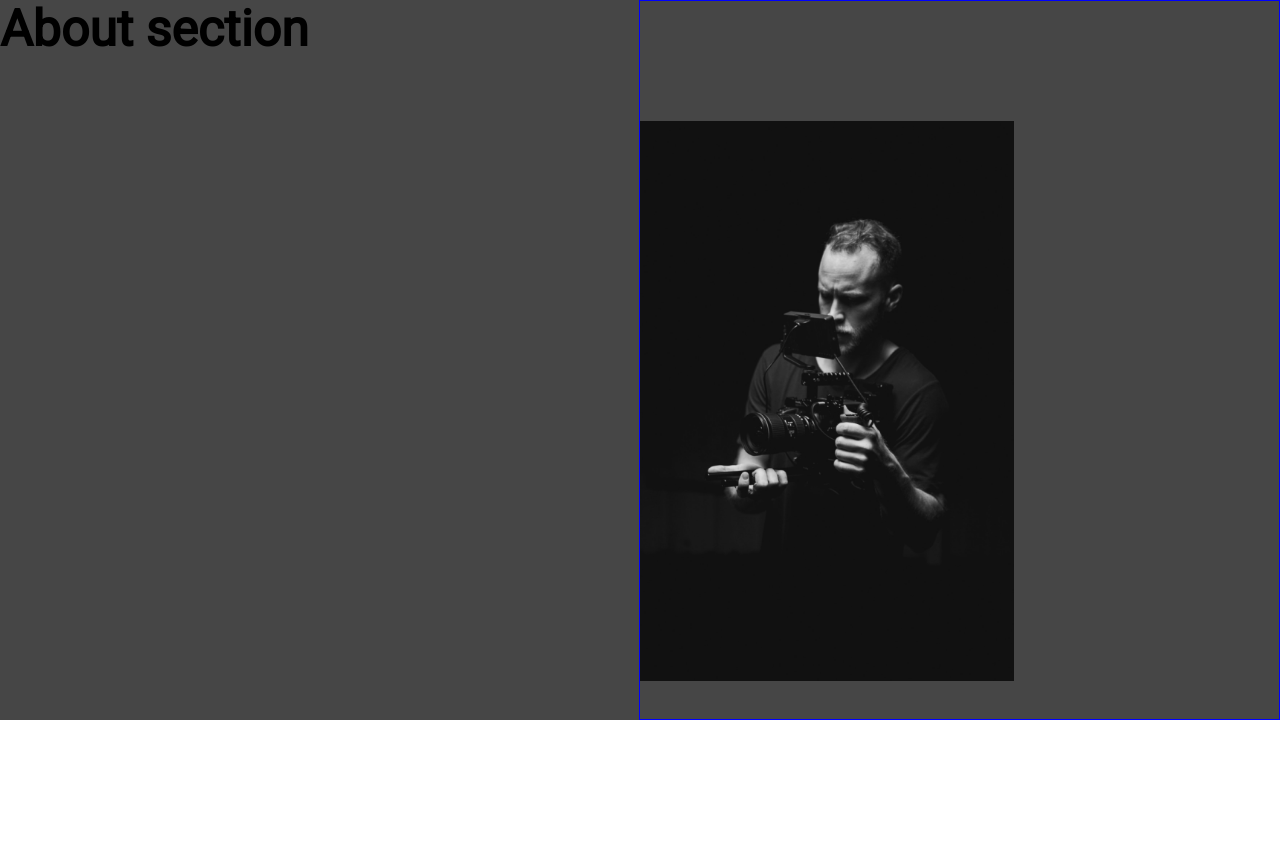
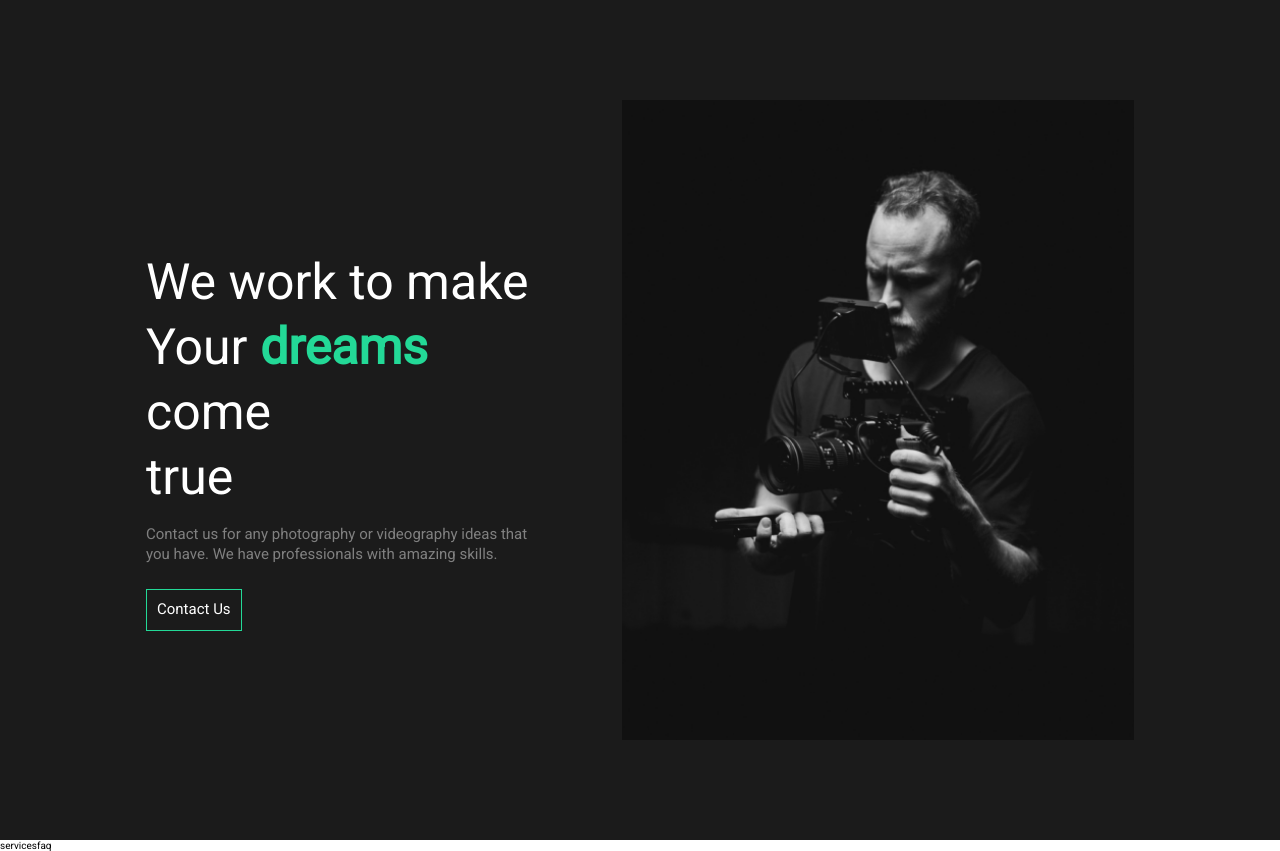
Before and after one commit to testingstuffbruhcmon/secondone, a React (Create React App) app: page / in a window 1280 px wide. Before the commit the page ends 800 px from the top, so only its background shows below. Built offline with nearby package versions, Linux system fonts and the light colour scheme.

Commit message:
Sectionized stuff

```diff
--- /dev/null
+++ b/src/components/Aboutsection.js
@@ -0,0 +1,38 @@
+import React from 'react';
+import styled from 'styled-components';
+import coverImg from '../img/home1.png';
+
+
+const About = ()=>{
+
+
+    return (
+        <div className="about">
+            <div className="greeting">
+                <div className="greeting__h2">We work to make</div>
+                <div className="greeting__h2">Your <span>dreams</span> come</div>
+                <div className="greeting__h2">true</div>
+                <div className="greeting__fuck">
+                Contact us for any photography or videography ideas that you have. We have professionals with amazing skills.
+                </div>
+                <StyledBTN href="#" className="contactbtn">Contact Us</StyledBTN>
+            </div>
+            <div className="imgTop">
+            <img src={coverImg} alt="camera image"/>
+            </div>
+        </div>
+    )
+}
+//we work to make your dreams come true
+const StyledBTN = styled.a`
+font-size:1.5rem;
+text-decoration:none;
+border:1px solid #23D997;
+align-self:flex-start;
+padding:1rem;
+margin-top:25px;
+color:white;
+`;
+
+
+export default About;
--- a/src/components/App.js
+++ b/src/components/App.js
@@ -1,5 +1,6 @@
 import React,{Fragment} from 'react';
 import About from '../pages/About';
+
 
 const App = () =>{
     return (
--- /dev/null
+++ b/src/components/Faqsection.js
@@ -0,0 +1,9 @@
+import React from 'react';
+
+const Facseqtion = () =>{
+
+
+    return "faq"
+}
+
+export default Facseqtion;
--- /dev/null
+++ b/src/components/Servicesection.js
@@ -0,0 +1,9 @@
+import React from 'react';
+
+const Servicesection = () =>{
+
+
+    return "services"
+}
+
+export default Servicesection;
--- a/src/css/styles.css
+++ b/src/css/styles.css
@@ -13,3 +13,35 @@ body {
 
 html {
   font-size: 62.5%; }
+
+.about {
+  display: flex;
+  background-color: #1b1b1b;
+  min-height: 70vh;
+  padding: 10rem;
+  justify-content: space-around; }
+
+.greeting {
+  color: white;
+  width: 30vw;
+  font-size: 5rem;
+  display: flex;
+  flex-direction: column;
+  line-height: 1.3;
+  padding-top: 15rem; }
+  .greeting__fuck {
+    margin-top: 1.5rem;
+    font-size: 1.5rem;
+    color: gray; }
+  .greeting span {
+    font-weight: 700;
+    color: #23d997; }
+
+.imgTop {
+  flex-basis: 40vw;
+  overflow: hidden; }
+  .imgTop img {
+    width: 100%;
+    height: 80vh;
+    display: block;
+    object-fit: cover; }
--- a/src/pages/About.js
+++ b/src/pages/About.js
@@ -1,45 +1,18 @@
-import React from 'react';
-import styled from 'styled-components';
-import coverImg from '../img/home1.png';
+import React,{Fragment} from 'react';
+import Aboutsection from '../components/Aboutsection';
+import Servicesection from '../components/Servicesection';
+import Faqsection from '../components/Faqsection';
+
+
 
 const About = ()=>{
 
-
     return (
-        <StyledAbout>
-            <h1>About section</h1>
-            <div className="imgTop">
-            <img src={coverImg} alt="camera image"/>
-            </div>
-        </StyledAbout>
-    )
+        <Fragment>
+            <Aboutsection />
+            <Servicesection />
+            <Faqsection />
+        </Fragment>
+    );
 }
-
-var StyledAbout = styled.div`
-    background-color:rgb(70,70,70);
-    font-size:5rem;
-    display:flex;
-    justify-content:space-between;
-    height:90vh;
-
-    & > *{
-        flex:1
-
-    }
-
-    & .imgTop{
-        border:1px solid blue;
-        padding:15vh 0;
-
-     & img{
-        display:block;
-        width:auto;
-        height:70vh;
-        object-fit:contain;
-
-      }
-    }
-`;
-
-
 export default About;
--- a/src/sass/main.scss
+++ b/src/sass/main.scss
@@ -16,3 +16,42 @@ body {
 html {
   font-size: 62.5%;
 }
+
+.about {
+  display: flex;
+  background-color: rgb(27, 27, 27);
+  min-height: 70vh;
+  padding: 10rem;
+  justify-content: space-around;
+}
+.greeting {
+  color: white;
+  width: 30vw;
+  font-size: 5rem;
+  display: flex;
+  flex-direction: column;
+  line-height: 1.3;
+  padding-top: 15rem;
+  &__fuck {
+    margin-top: 1.5rem;
+    font-size: 1.5rem;
+    color: gray;
+  }
+  span {
+    font-weight: 700;
+    color: #23d997;
+  }
+
+  &__h2 {
+  }
+}
+.imgTop {
+  flex-basis: 40vw;
+  overflow: hidden;
+  img {
+    width: 100%;
+    height: 80vh;
+    display: block;
+    object-fit: cover;
+  }
+}
```
